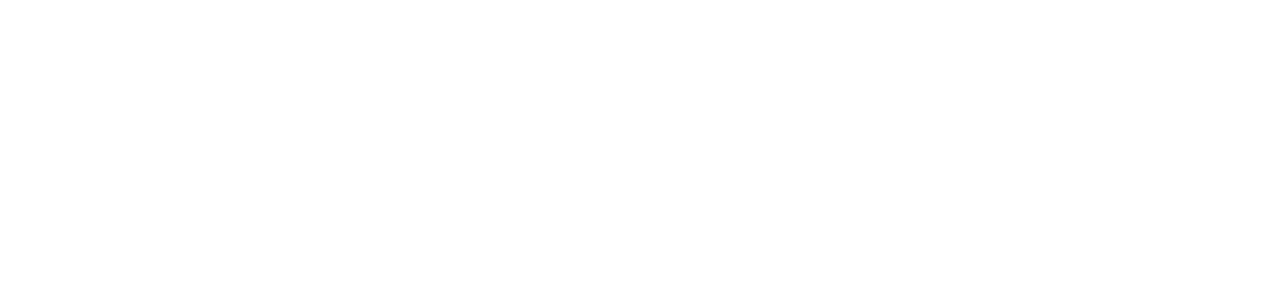
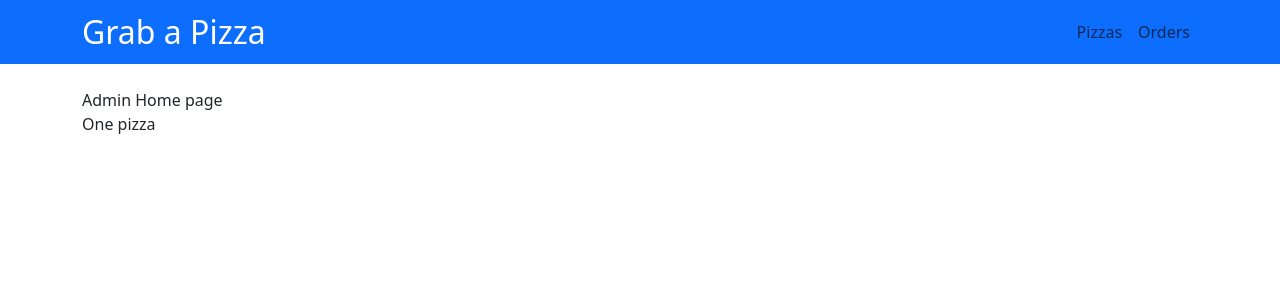
Before and after one commit to Dilnoza-Tasheva/homework72, a React (Vite) app: page /admin in a window 1280 px wide. Shown: the top 300 px of the page. Built offline with nearby package versions, Linux system fonts and the light colour scheme.

Commit message:
Created main components and containers, along with redux files and directories. Lastly, populated ToolBar and App with basic layouts that switches between pages and routes

```diff
--- a/src/App.tsx
+++ b/src/App.tsx
@@ -1,8 +1,25 @@
+import ToolBar from './components/ToolBar/ToolBar.tsx';
+import { Route, Routes } from 'react-router-dom';
+import Home from './containers/Home/Home.tsx';
+import HomeAdmin from './containers/HomeAdmin/HomeAdmin.tsx';
+import Orders from './containers/Orders/Orders.tsx';
 
 const App = () => {
 
   return (
     <>
+      <header>
+        <ToolBar/>
+      </header>
+      <main className="container mt-4">
+        <Routes>
+          <Route path="/" element={<Home/>}/>
+          <Route path="/admin" element={<HomeAdmin/>}/>
+          <Route path="/admin/pizzas" element={<HomeAdmin/>}/>
+          <Route path="/admin/orders" element={<Orders/>}/>
+          <Route path="*" element={<h3>Not found</h3>}/>
+        </Routes>
+      </main>
     </>
   );
 };
--- /dev/null
+++ b/src/components/Pizzas/PizzaItem.tsx
@@ -0,0 +1,11 @@
+
+
+const PizzaItem = () => {
+  return (
+    <div>
+      One pizza
+    </div>
+  );
+};
+
+export default PizzaItem;
--- /dev/null
+++ b/src/components/Pizzas/Pizzas.tsx
@@ -0,0 +1,12 @@
+import PizzaItem from './PizzaItem.tsx';
+
+
+const Pizzas = () => {
+  return (
+    <div>
+      <PizzaItem/>
+    </div>
+  );
+};
+
+export default Pizzas;
--- a/src/components/ToolBar/ToolBar.tsx
+++ b/src/components/ToolBar/ToolBar.tsx
@@ -0,0 +1,36 @@
+import { NavLink, useLocation } from 'react-router-dom';
+
+
+const ToolBar = () => {
+  const currentPage = useLocation();
+
+  const isAdminPage = currentPage.pathname.startsWith('/admin');
+
+  return (
+    <>
+      <nav className="navbar navbar-expand-lg bg-primary">
+        <div className="container">
+          <NavLink to="/"><span className="navbar-brand mb-0 text-white fs-2">Grab a Pizza</span></NavLink>
+
+          <div className="ms-auto">
+            <ul className="navbar-nav">
+              {isAdminPage && (
+                <>
+                  <li className="nav-item">
+                    <NavLink className="nav-link" to="/admin/pizzas">Pizzas</NavLink>
+                  </li>
+                  <li className="nav-item">
+                    <NavLink className="nav-link" to="/admin/orders">Orders</NavLink>
+                  </li>
+                </>
+              )}
+            </ul>
+          </div>
+        </div>
+      </nav>
+
+    </>
+  );
+};
+
+export default ToolBar;
--- a/src/containers/Home/Home.tsx
+++ b/src/containers/Home/Home.tsx
@@ -0,0 +1,13 @@
+import Pizzas from '../../components/Pizzas/Pizzas.tsx';
+
+
+const Home = () => {
+  return (
+    <div>
+      Client home page
+      <Pizzas/>
+    </div>
+  );
+};
+
+export default Home;
--- a/src/containers/HomeAdmin/HomeAdmin.tsx
+++ b/src/containers/HomeAdmin/HomeAdmin.tsx
@@ -0,0 +1,13 @@
+import Pizzas from '../../components/Pizzas/Pizzas.tsx';
+
+
+const HomeAdmin = () => {
+  return (
+    <div>
+      Admin Home page
+      <Pizzas/>
+    </div>
+  );
+};
+
+export default HomeAdmin;
--- /dev/null
+++ b/src/containers/Orders/Orders.tsx
@@ -0,0 +1,11 @@
+
+
+const Orders = () => {
+  return (
+    <div>
+      All orders
+    </div>
+  );
+};
+
+export default Orders;
```
